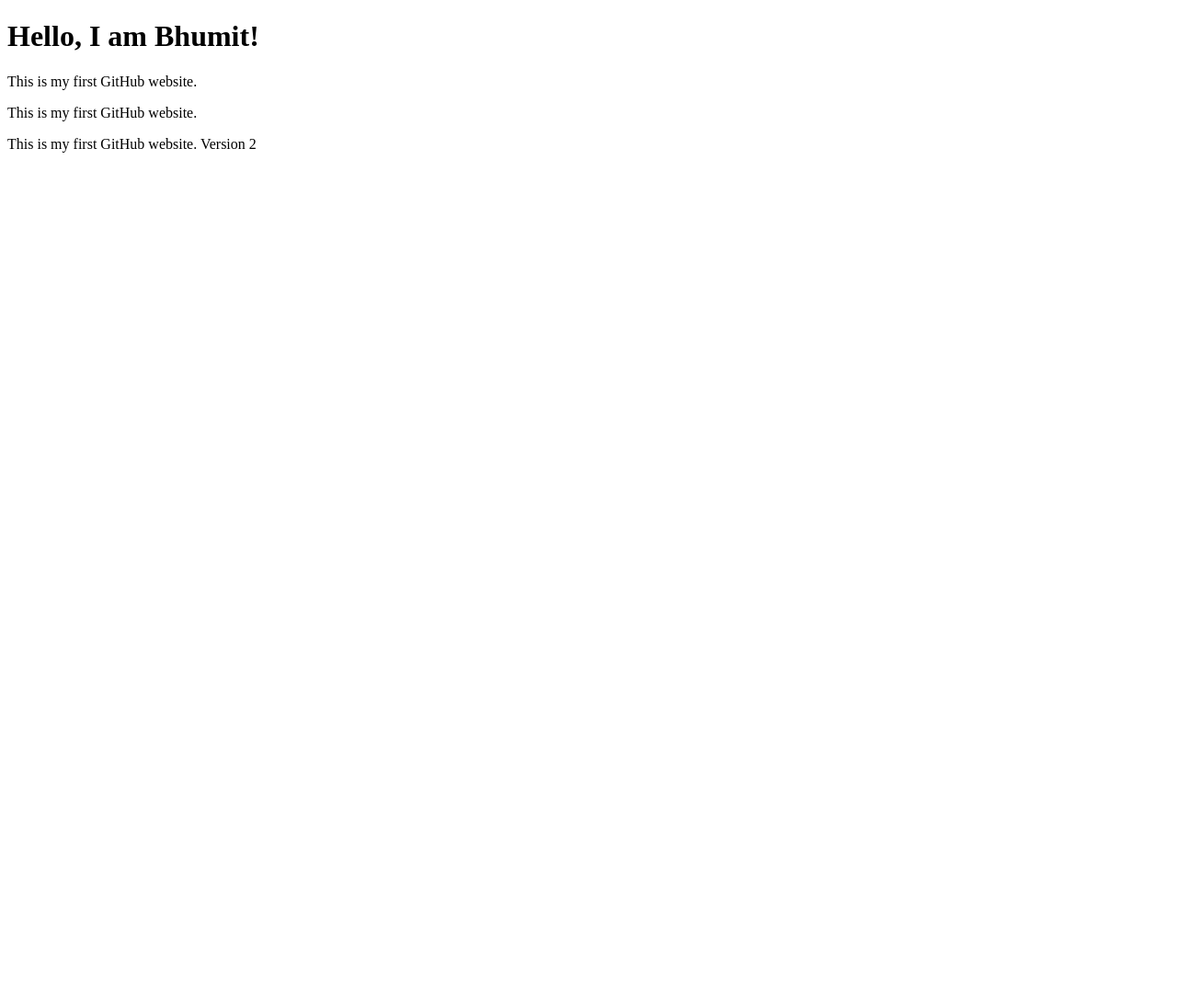
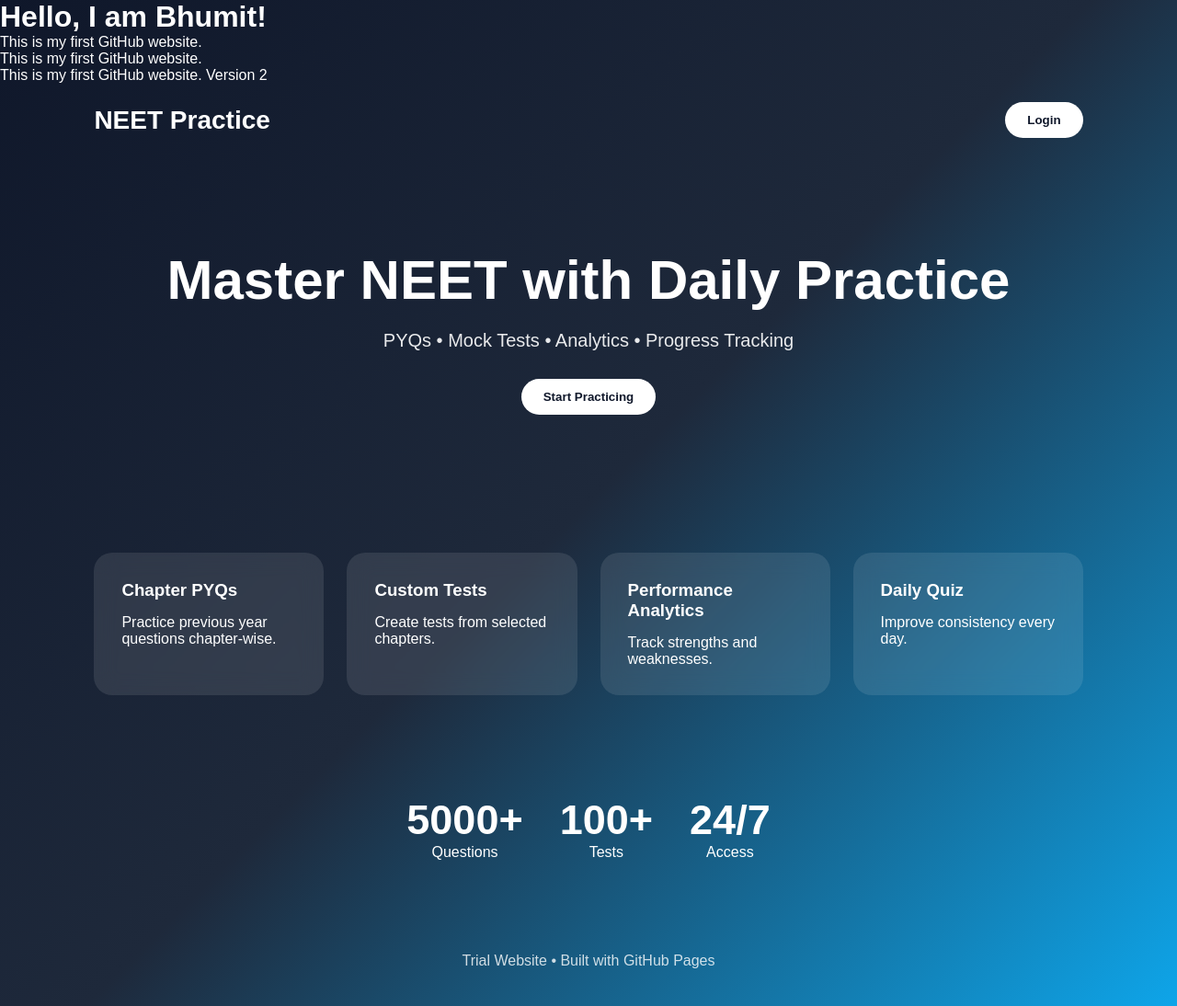
Before and after one commit to bhumit3/neet, a plain HTML site: page index.html in a window 1280 px wide. Shown: the whole page at 92% size. Before the commit the page ends 800 px from the top, so only its background shows below. Drawn offline with Linux system fonts and the light colour scheme.

Commit message:
Update index.html

```diff
--- a/index.html
+++ b/index.html
@@ -10,3 +10,156 @@
 </html>
 <p>This is my first GitHub website.</p>
 <p>This is my first GitHub website. Version 2</p>
+<!DOCTYPE html><html lang="en">
+<head>
+<meta charset="UTF-8">
+<meta name="viewport" content="width=device-width, initial-scale=1.0">
+<title>NEET Practice Platform</title><style>
+*{
+margin:0;
+padding:0;
+box-sizing:border-box;
+font-family:Arial,sans-serif;
+}
+
+body{
+background:linear-gradient(135deg,#0f172a,#1e293b,#0ea5e9);
+min-height:100vh;
+color:white;
+overflow-x:hidden;
+}
+
+nav{
+display:flex;
+justify-content:space-between;
+padding:20px 8%;
+align-items:center;
+}
+
+.logo{
+font-size:28px;
+font-weight:bold;
+}
+
+.btn{
+padding:12px 24px;
+background:white;
+color:#0f172a;
+border:none;
+border-radius:30px;
+cursor:pointer;
+font-weight:bold;
+transition:.3s;
+}
+
+.btn:hover{
+transform:translateY(-3px);
+}
+
+.hero{
+text-align:center;
+padding:100px 10%;
+animation:fadeIn 1.5s ease;
+}
+
+.hero h1{
+font-size:60px;
+margin-bottom:20px;
+}
+
+.hero p{
+font-size:20px;
+opacity:.9;
+margin-bottom:30px;
+}
+
+.cards{
+display:grid;
+grid-template-columns:repeat(auto-fit,minmax(250px,1fr));
+gap:25px;
+padding:50px 8%;
+}
+
+.card{
+background:rgba(255,255,255,0.1);
+backdrop-filter:blur(12px);
+border-radius:20px;
+padding:30px;
+transition:.4s;
+}
+
+.card:hover{
+transform:translateY(-10px);
+background:rgba(255,255,255,0.15);
+}
+
+.card h3{
+margin-bottom:15px;
+}
+
+.stats{
+display:flex;
+justify-content:center;
+gap:40px;
+padding:60px 20px;
+flex-wrap:wrap;
+}
+
+.stat{
+text-align:center;
+}
+
+.stat h2{
+font-size:45px;
+}
+
+footer{
+text-align:center;
+padding:40px;
+opacity:.8;
+}
+
+@keyframes fadeIn{
+from{
+opacity:0;
+transform:translateY(30px);
+}
+to{
+opacity:1;
+transform:translateY(0);
+}
+}
+</style></head><body><nav>
+<div class="logo">NEET Practice</div>
+<button class="btn">Login</button>
+</nav><section class="hero">
+<h1>Master NEET with Daily Practice</h1>
+<p>PYQs • Mock Tests • Analytics • Progress Tracking</p>
+<button class="btn">Start Practicing</button>
+</section><section class="cards"><div class="card">
+<h3>Chapter PYQs</h3>
+<p>Practice previous year questions chapter-wise.</p>
+</div><div class="card">
+<h3>Custom Tests</h3>
+<p>Create tests from selected chapters.</p>
+</div><div class="card">
+<h3>Performance Analytics</h3>
+<p>Track strengths and weaknesses.</p>
+</div><div class="card">
+<h3>Daily Quiz</h3>
+<p>Improve consistency every day.</p>
+</div></section><section class="stats">
+<div class="stat">
+<h2>5000+</h2>
+<p>Questions</p>
+</div><div class="stat">
+<h2>100+</h2>
+<p>Tests</p>
+</div><div class="stat">
+<h2>24/7</h2>
+<p>Access</p>
+</div>
+</section><footer>
+Trial Website • Built with GitHub Pages
+</footer></body>
+</html>
```
